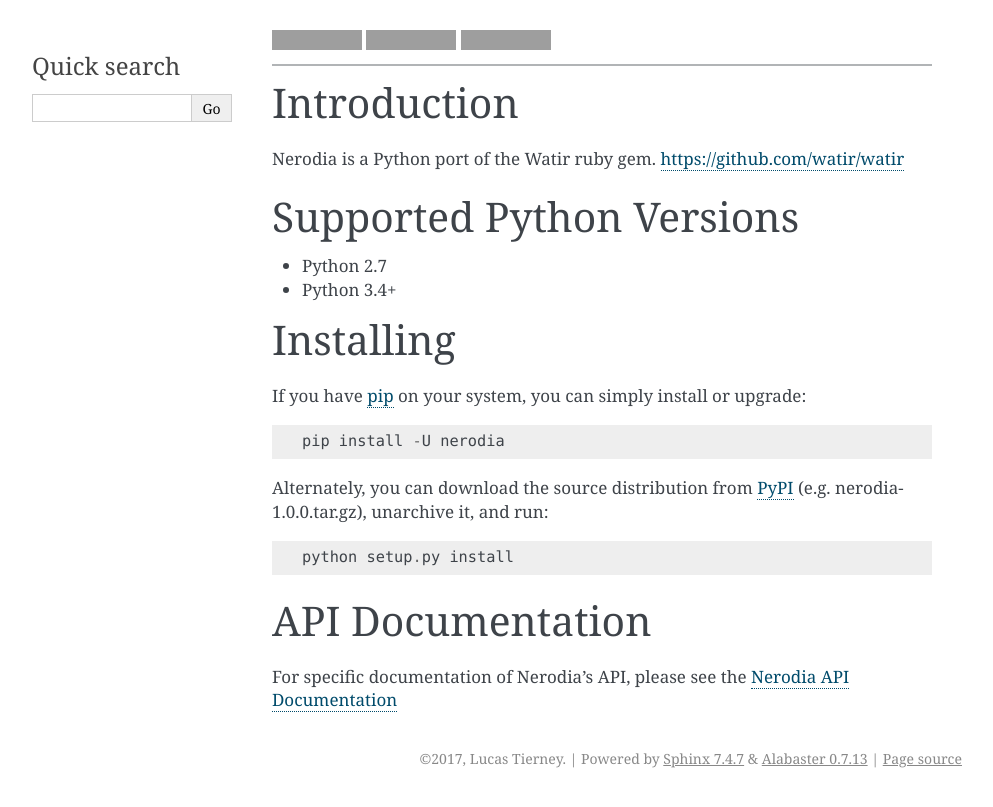
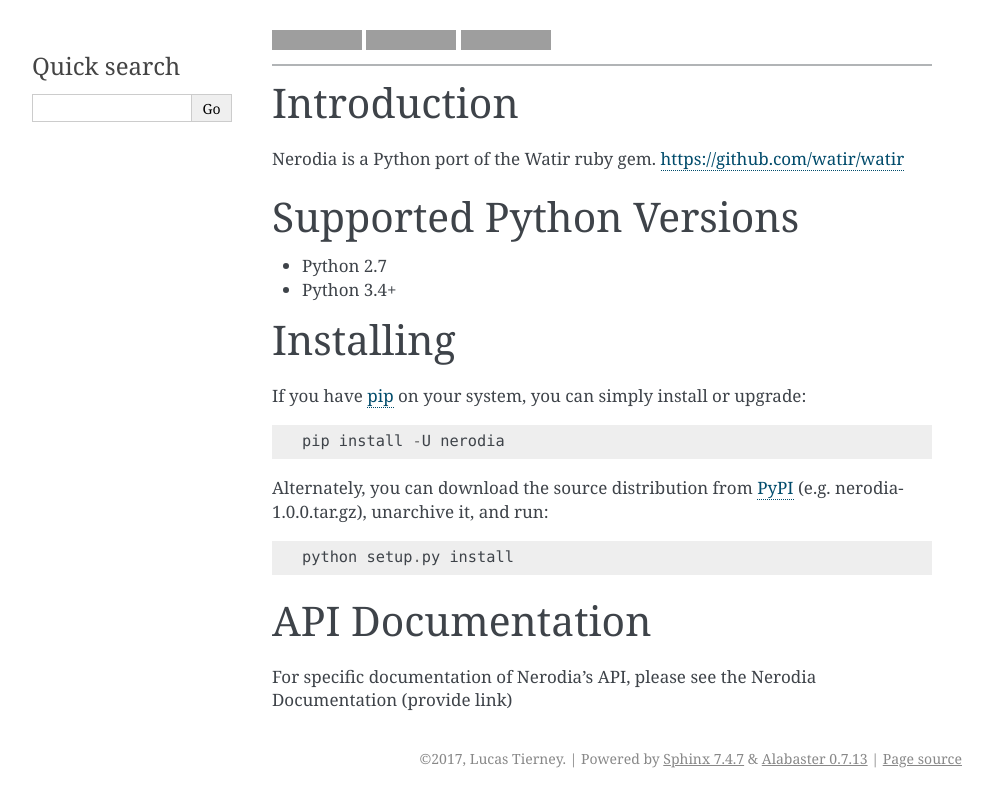
Before and after one commit to watir/nerodia, a Sphinx documentation site: the page built from docs/source/index.rst, in a window 1280 px wide, cut to the strip 0-807 px from the top of the page. Shown: the whole strip, without its empty margins (148-1141 px from the left). Built offline with Sphinx 7.4.7, drawn with Linux system fonts in a browser that asks for light colours; grey boxes are pictures that could not be loaded.

Commit message:
original approach to linking README and docs didnt work correctly

```diff
--- a/docs/source/index.rst
+++ b/docs/source/index.rst
@@ -33,4 +33,4 @@
 API Documentation
 =================
 
-For specific documentation of Nerodia's API, please see the :doc:`./api`
+For specific documentation of Nerodia's API, please see the Nerodia Documentation (provide link)
```
